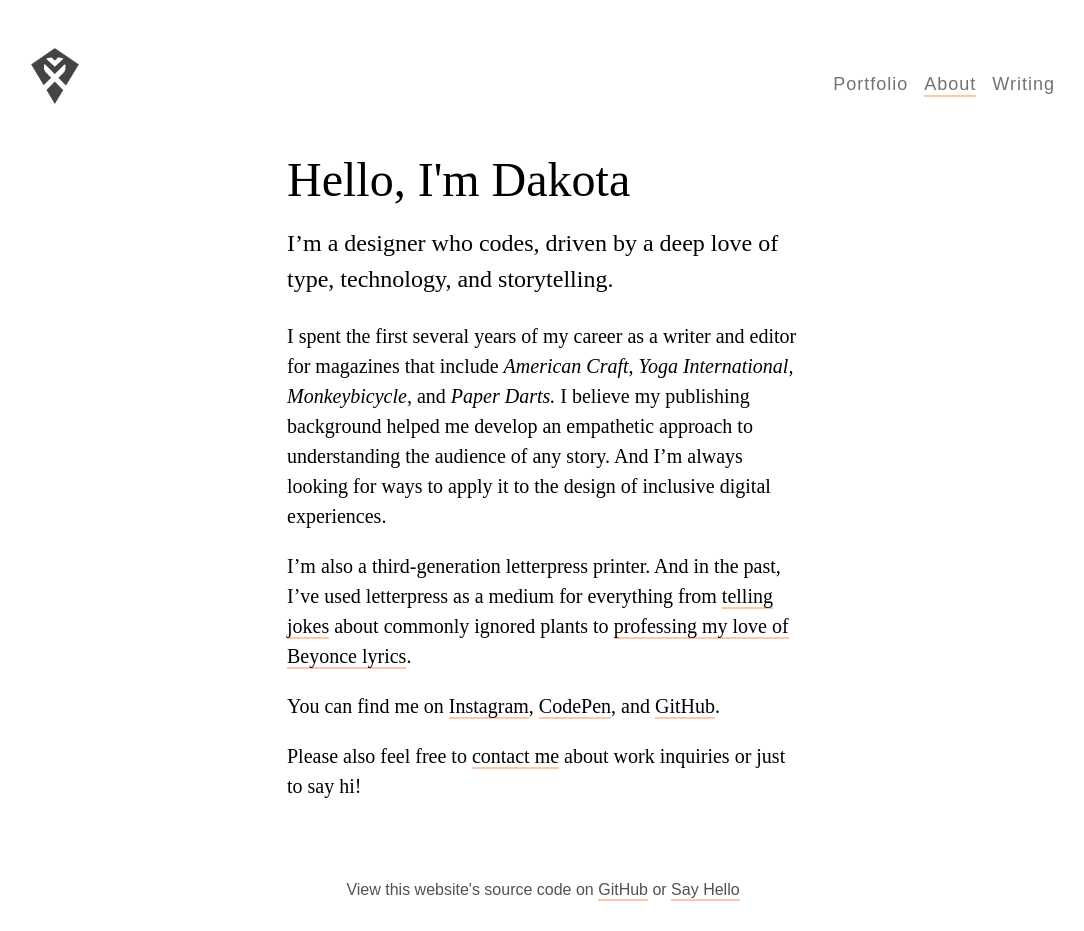
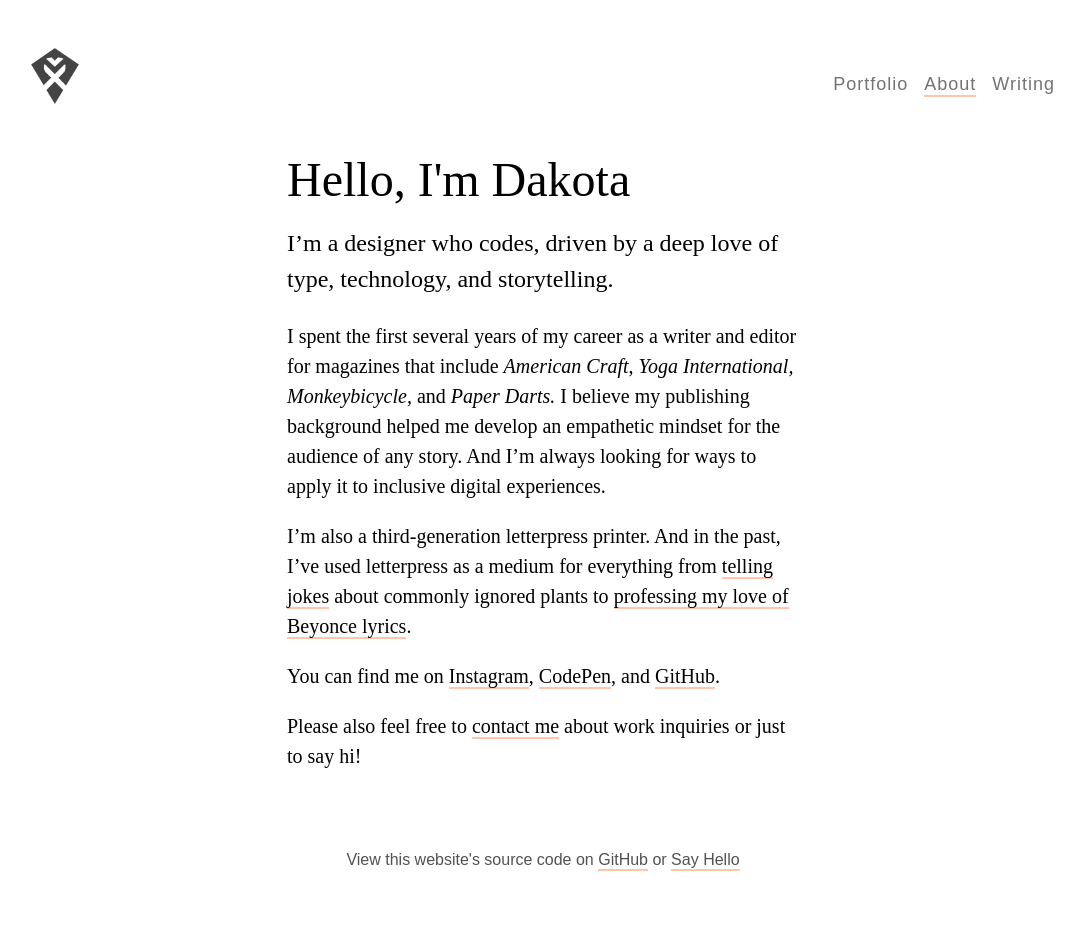
Before and after one commit to tinykite/tinykite.github.io, a Jekyll site: the page built from about.md, in a window 1280 px wide. Shown: the whole page, without its empty margins (97-1181 px from the left). Built offline with Jekyll 4.4.1, drawn with Linux system fonts in a browser that asks for light colours; some web fonts are replaced; after the commit the page ends 901 px from its top, so only the background shows below that.

Commit message:
Updated About

```diff
--- a/about.md
+++ b/about.md
@@ -9,7 +9,7 @@ I’m a designer who codes, driven by a deep love of type, technology, and story
 {: .article__intro}
 
 I spent the first several years of my career as a writer and editor for magazines that include _American Craft_, _Yoga International,_ _Monkeybicycle,_ and _Paper Darts._ I believe
-my publishing background helped me develop an empathetic approach to understanding the audience of any story. And I'm always looking for ways to apply it to the design of inclusive digital experiences.
+my publishing background helped me develop an empathetic mindset for the audience of any story. And I'm always looking for ways to apply it to inclusive digital experiences.
 
 I'm also a third-generation letterpress printer. And in the past, I've used letterpress as a medium for everything from
 [telling jokes](/portfolio/botanic-romantic-letterpress/) about commonly ignored plants to [professing my love of Beyonce lyrics](https://www.instagram.com/p/BKOaUgCgtkD/).
```
